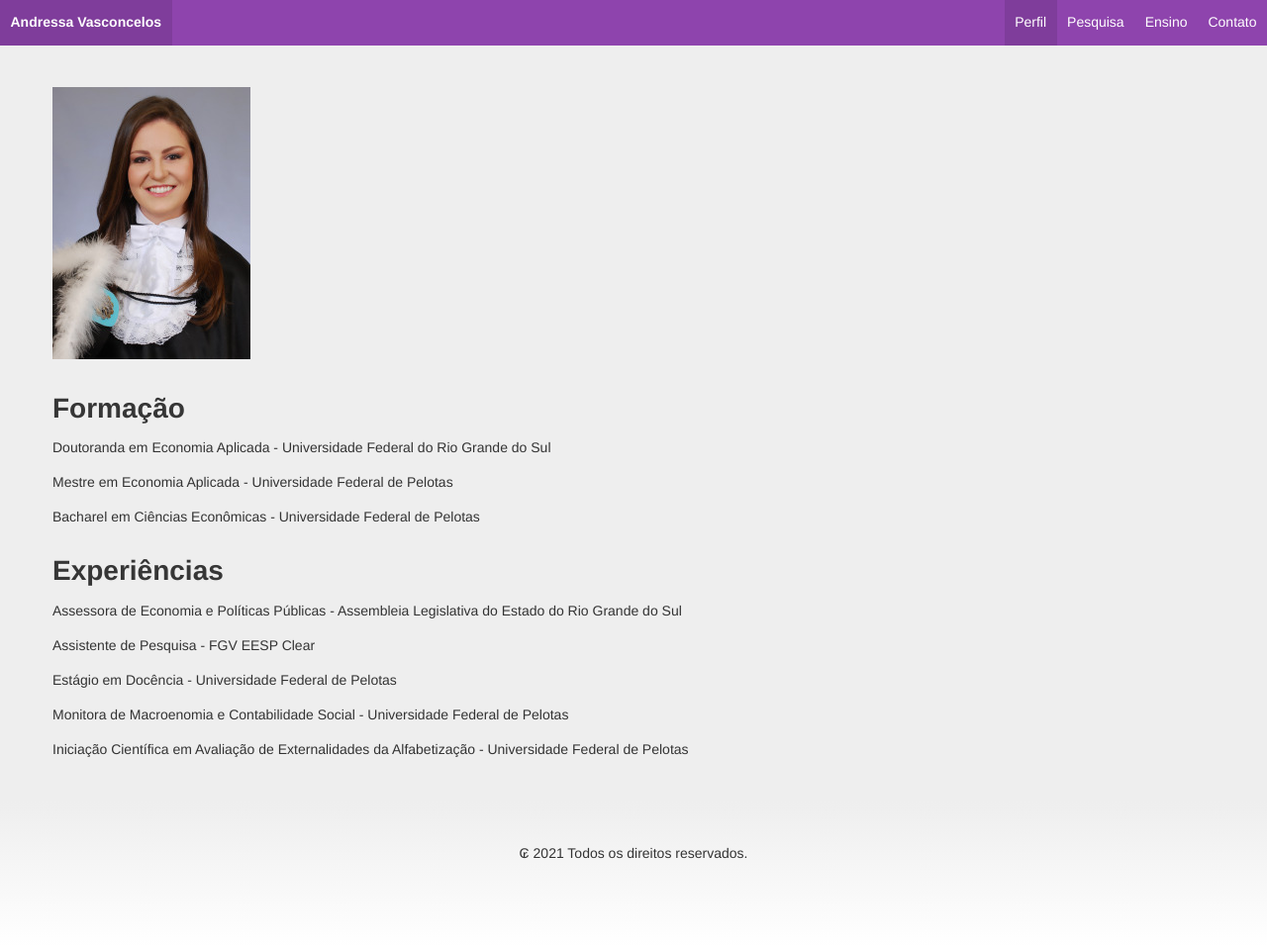
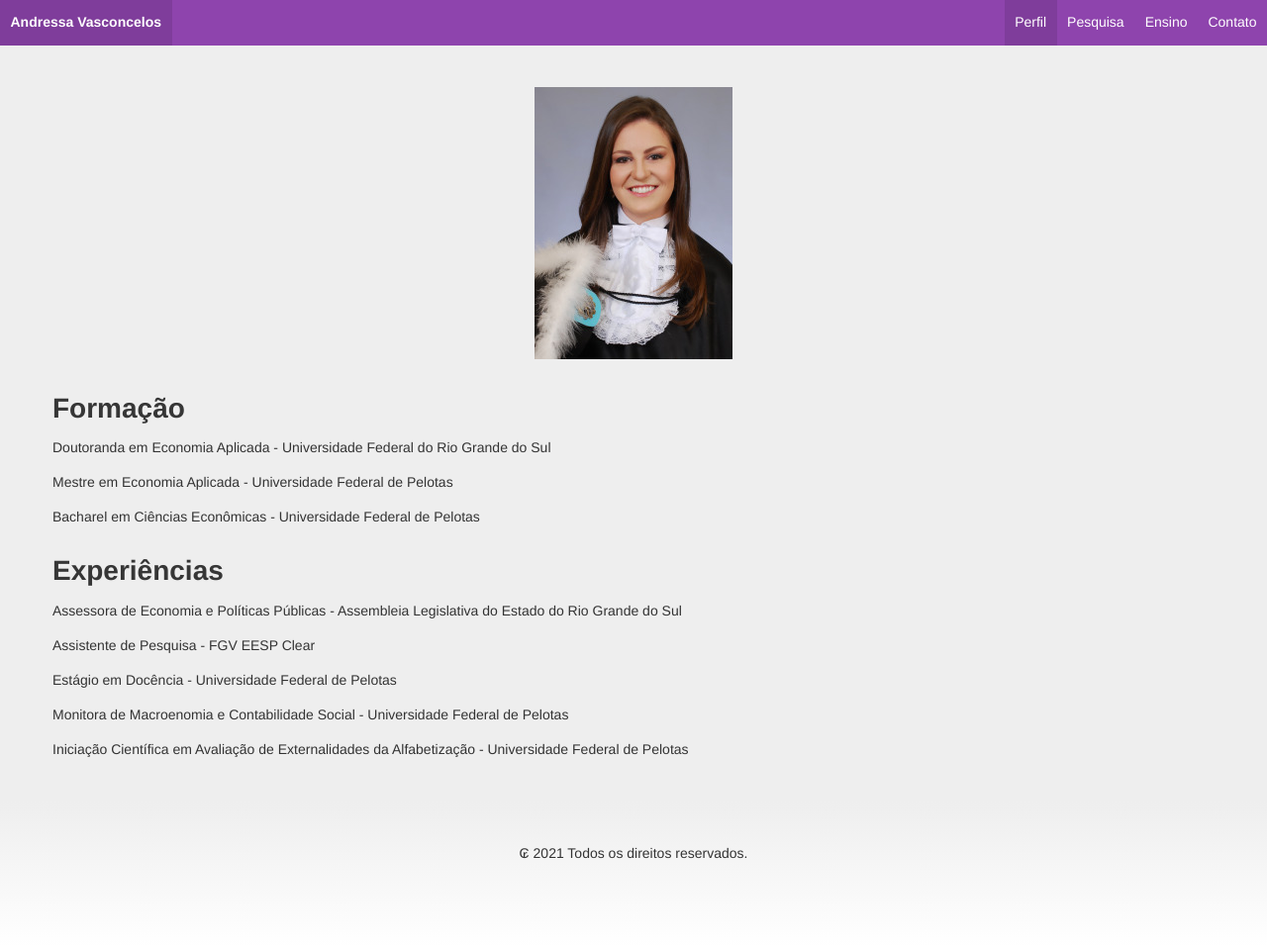
Before and after one commit to andressamielke/andressamielke.github.io, a Jekyll site: the page built from perfil.md, in a window 1280 px wide. Shown: the whole page at 99% size. Built offline with Jekyll 4.4.1, drawn with Linux system fonts in a browser that asks for light colours; some web fonts are replaced.

Commit message:
Update perfil.md

```diff
--- a/perfil.md
+++ b/perfil.md
@@ -5,7 +5,9 @@
 layout: default
 ---
 
-![img](/assets/img/bio.jpg)
+<p align="center">
+  <img src="/assets/img/bio.jpg" />
+</p>
 
 # Formação
 
```
